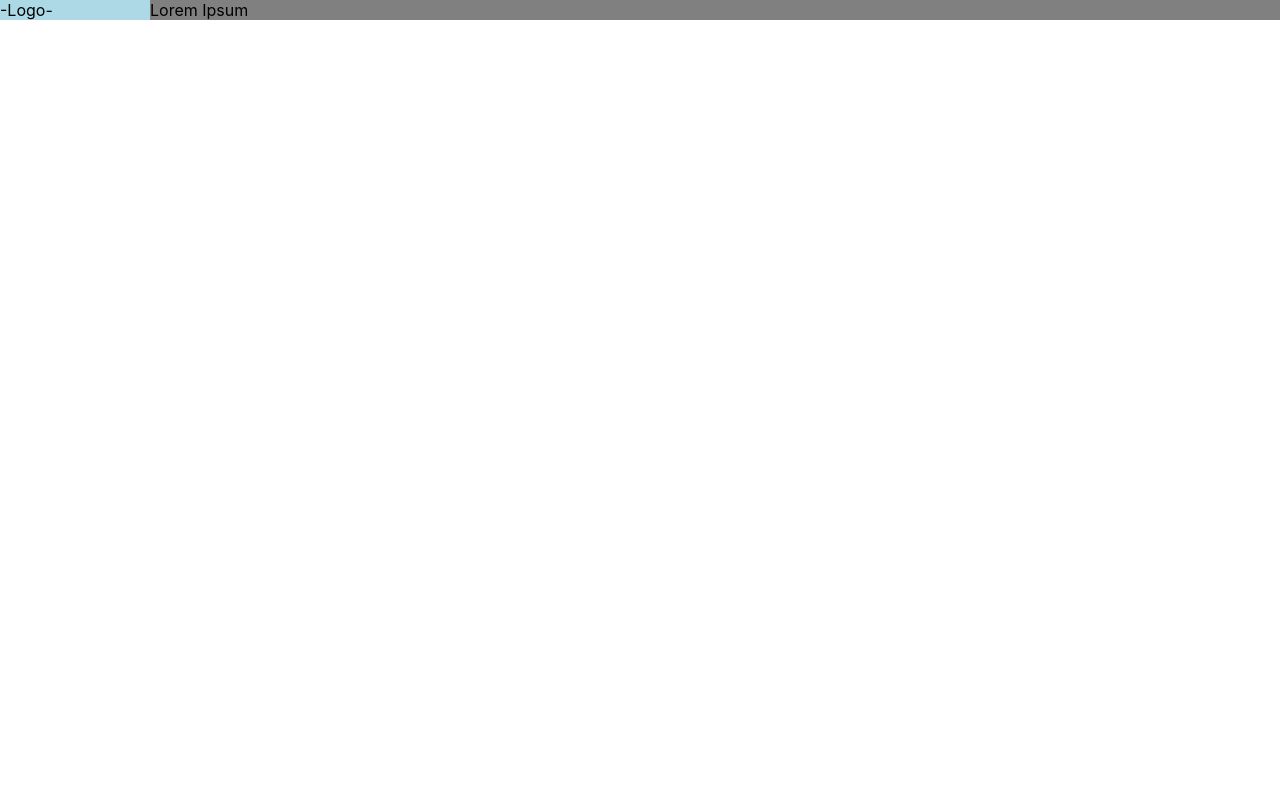
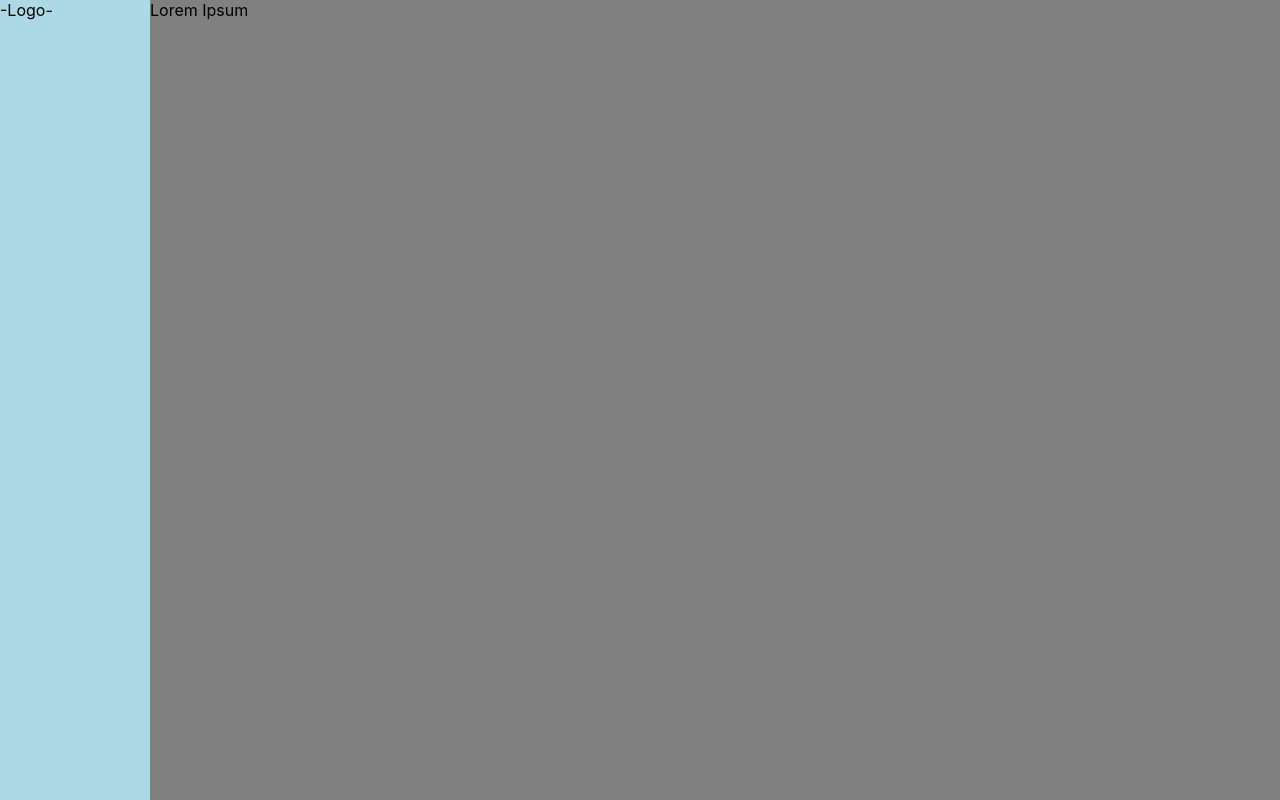
Before and after one commit to IgoVeyner/portfolio, a React (Create React App) app: page / in a window 1280 px wide. Built offline with nearby package versions, Linux system fonts and the light colour scheme.

Commit message:
add default height and resize on 700px width

```diff
--- a/src/components/Header/index.css
+++ b/src/components/Header/index.css
@@ -1,3 +1,10 @@
 .navbar {
+  height: 100vh;
   background-color: lightblue;
 }
+
+@media only screen and (max-width: 700px) {
+  .navbar {
+    height: auto;
+  }
+}
```
